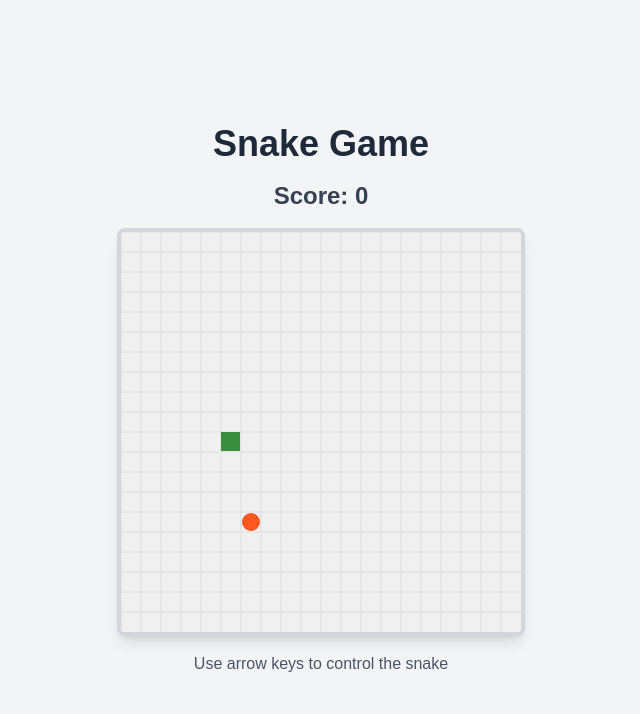
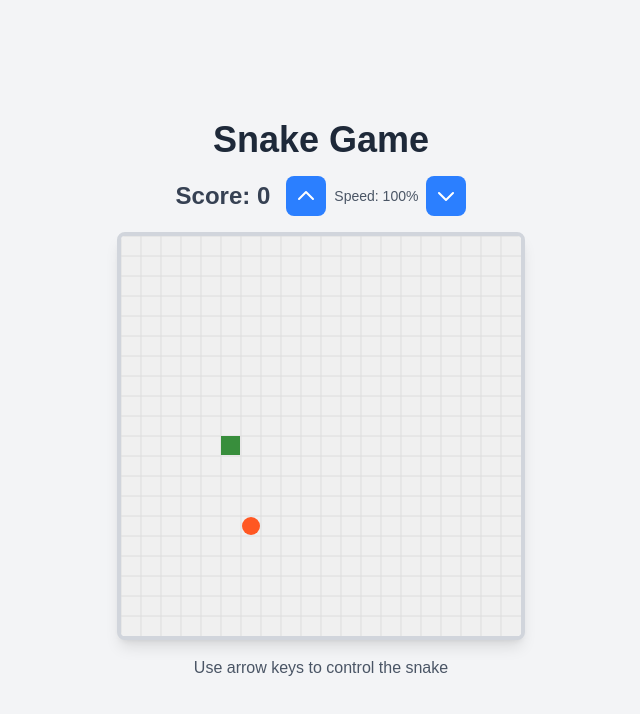
Before and after one commit to yuanzheng/webgames, a Next.js app: page / in a window 1280 px wide. Shown: the top 714 px of the page, without its empty margins (319-959 px from the left). Built offline with nearby package versions, Linux system fonts and the light colour scheme.

Commit message:
Added up and down Arrow buttons for speed control

```diff
--- a/app/page.tsx
+++ b/app/page.tsx
@@ -13,6 +13,9 @@ const GRID_SIZE = 20;
 const CANVAS_SIZE = 400;
 const INITIAL_SPEED = 150;
 const INITIAL_POSITION = { x: 200, y: 200 };
+const SPEED_MULTIPLIER = 0.5;
+const MIN_SPEED = 50;  // 最快速度
+const MAX_SPEED = 300; // 最慢速度
 
 export default function SnakeGame() {
   const canvasRef = useRef<HTMLCanvasElement>(null);
@@ -24,6 +27,8 @@ export default function SnakeGame() {
   const [score, setScore] = useState(0);
   const [gameOver, setGameOver] = useState(false);
   const [error, setError] = useState<string | null>(null);
+  const [speed, setSpeed] = useState(INITIAL_SPEED);
+
 
   // 生成食物的函数
   const generateFood = useCallback(() => {
@@ -160,6 +165,18 @@ export default function SnakeGame() {
     generateFood();
   }, []);
 
+
+  const handleSpeedChange = useCallback((type: 'increase' | 'decrease') => {
+    setSpeed(currentSpeed => {
+      const newSpeed = type === 'increase'
+        ? currentSpeed * (1 - SPEED_MULTIPLIER)  // 加速（减少间隔时间）
+        : currentSpeed * (1 + SPEED_MULTIPLIER); // 减速（增加间隔时间）
+
+      // 确保速度在合理范围内
+      return Math.min(Math.max(newSpeed, MIN_SPEED), MAX_SPEED);
+    });
+  }, []);
+
   // 初始化游戏
   useEffect(() => {
     const canvas = canvasRef.current;
@@ -182,7 +199,7 @@ export default function SnakeGame() {
         moveSnake();
         drawGame(ctx);
       }
-    }, INITIAL_SPEED);
+    }, speed); // 使用当前速度
 
     gameLoopRef.current = gameLoop;
 
@@ -195,7 +212,7 @@ export default function SnakeGame() {
       }
       window.removeEventListener('keydown', handleKeyDown);
     };
-  }, [gameOver, moveSnake, drawGame, handleKeyDown, food.x, food.y, generateFood]);
+  }, [gameOver, moveSnake, drawGame, handleKeyDown, food.x, food.y, generateFood, speed]); // 添加 speed 依赖
 
   // 在 return 语句前添加错误检查
   if (error) {
@@ -216,7 +233,34 @@ export default function SnakeGame() {
   return (
     <div className="flex flex-col items-center justify-center min-h-screen bg-gray-100 p-4">
       <h1 className="text-4xl font-bold mb-4 text-gray-800">Snake Game</h1>
-      <div className="mb-4 text-2xl font-semibold text-gray-700">Score: {score}</div>
+      <div className="flex items-center gap-4 mb-4">
+        <div className="text-2xl font-semibold text-gray-700">Score: {score}</div>
+        <div className="flex items-center gap-2">
+          <button
+            onClick={() => handleSpeedChange('increase')}
+            className="p-2 bg-blue-500 text-white rounded-lg hover:bg-blue-600
+                       transition-colors duration-200 focus:outline-none"
+            title="Speed Up"
+          >
+            <svg xmlns="http://www.w3.org/2000/svg" className="h-6 w-6" fill="none" viewBox="0 0 24 24" stroke="currentColor">
+              <path strokeLinecap="round" strokeLinejoin="round" strokeWidth={2} d="M5 15l7-7 7 7" />
+            </svg>
+          </button>
+          <span className="text-sm text-gray-600">
+            Speed: {Math.round((INITIAL_SPEED / speed) * 100)}%
+          </span>
+          <button
+            onClick={() => handleSpeedChange('decrease')}
+            className="p-2 bg-blue-500 text-white rounded-lg hover:bg-blue-600
+                       transition-colors duration-200 focus:outline-none"
+            title="Slow Down"
+          >
+            <svg xmlns="http://www.w3.org/2000/svg" className="h-6 w-6" fill="none" viewBox="0 0 24 24" stroke="currentColor">
+              <path strokeLinecap="round" strokeLinejoin="round" strokeWidth={2} d="M19 9l-7 7-7-7" />
+            </svg>
+          </button>
+        </div>
+      </div>
       <canvas
         ref={canvasRef}
         width={CANVAS_SIZE}
```
